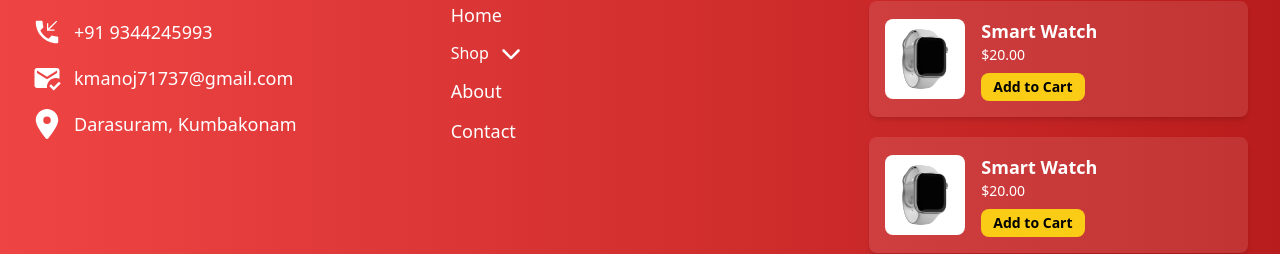
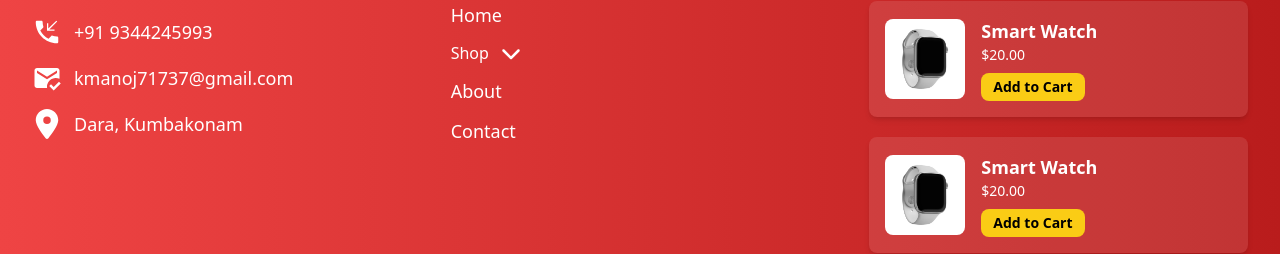
Before and after one commit to themanojking/headphones, a React (Create React App) app: page / in a window 1280 px wide. Shown: the part 5287-5541 px from the top of the page. Built offline with nearby package versions, Linux system fonts and the light colour scheme; sample sign-in values are in the browser's storage.

Commit message:
change address in the footer

```diff
--- a/src/Components/Footer.js
+++ b/src/Components/Footer.js
@@ -43,7 +43,7 @@
             </div>
             <div className="flex items-center gap-3">
               <FaLocationDot className="text-3xl" />
-              <h2 className="text-lg font-medium">Darasuram, Kumbakonam</h2>
+              <h2 className="text-lg font-medium">Dara, Kumbakonam</h2>
             </div>
           </div>
         </div>
```
